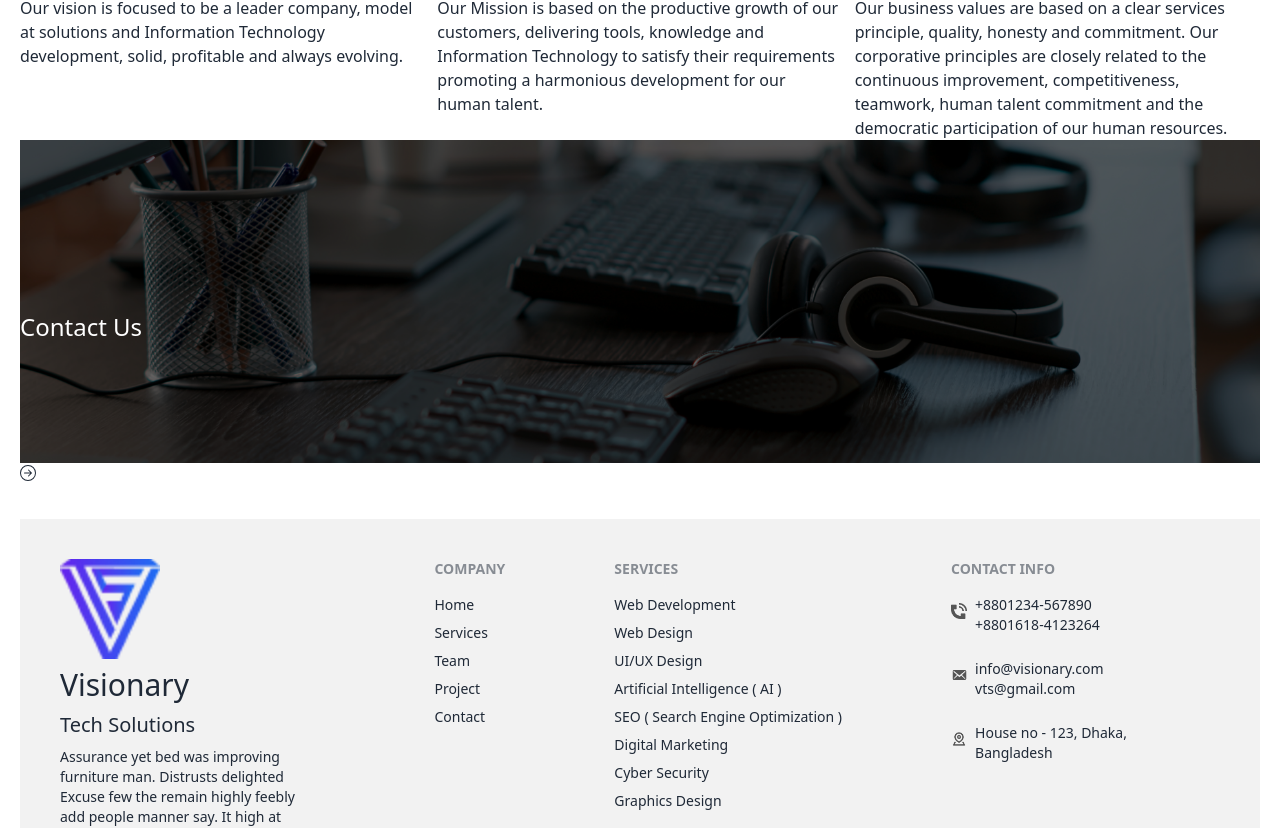
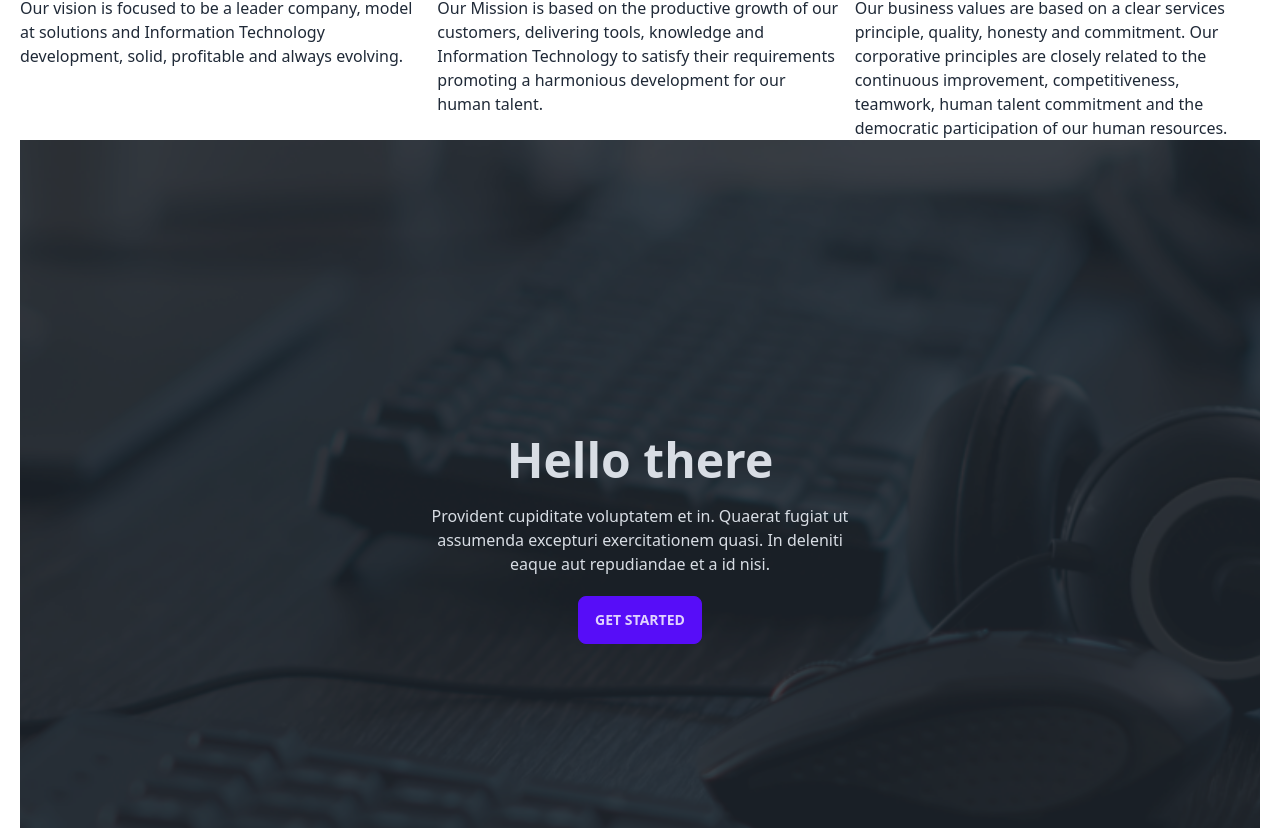
Before and after one commit to MahmudulMahi/-company-website, a React (Vite) app: page /about in a window 1280 px wide. Shown: the part 1271-2099 px from the top of the page. Built offline with nearby package versions, Linux system fonts and the light colour scheme.

Commit message:
create about banner  section

```diff
--- a/src/components/Layouts/contactus/Contactus.jsx
+++ b/src/components/Layouts/contactus/Contactus.jsx
@@ -3,11 +3,14 @@ import { BsArrowRightCircle } from "react-icons/bs";
 
 const Contactus = () => {
   return (
-    <div>
-      <img src={contactimg} alt="" />
-      <div className=' relative '>
-        <h2 className='text-2xl absolute bottom-36  text-white '>Contact Us</h2>
-        <button> <BsArrowRightCircle></BsArrowRightCircle></button>
+    <div className="hero min-h-screen" style={{ backgroundImage: "url('/asset/Rectangle 452.png')" }}>
+      <div className="hero-overlay bg-opacity-60"></div>
+      <div className="hero-content text-center text-neutral-content">
+        <div className="max-w-md">
+          <h1 className="mb-5 text-5xl font-bold">Hello there</h1>
+          <p className="mb-5">Provident cupiditate voluptatem et in. Quaerat fugiat ut assumenda excepturi exercitationem quasi. In deleniti eaque aut repudiandae et a id nisi.</p>
+          <button className="btn btn-primary">Get Started</button>
+        </div>
       </div>
     </div>
   );
```
